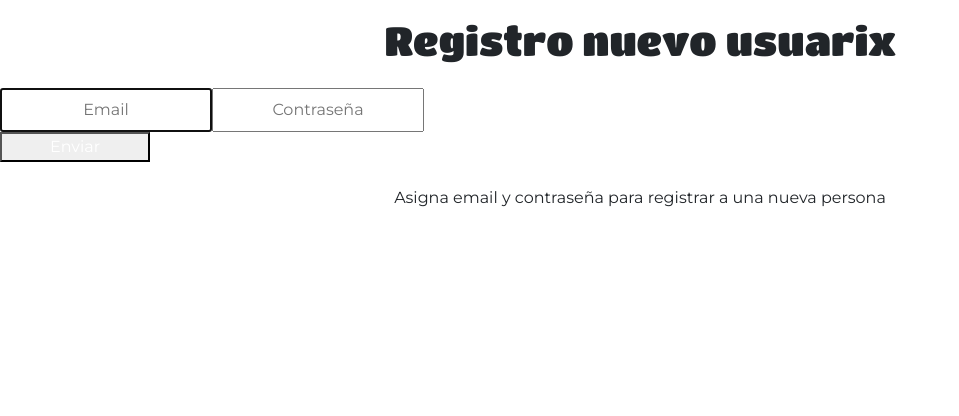
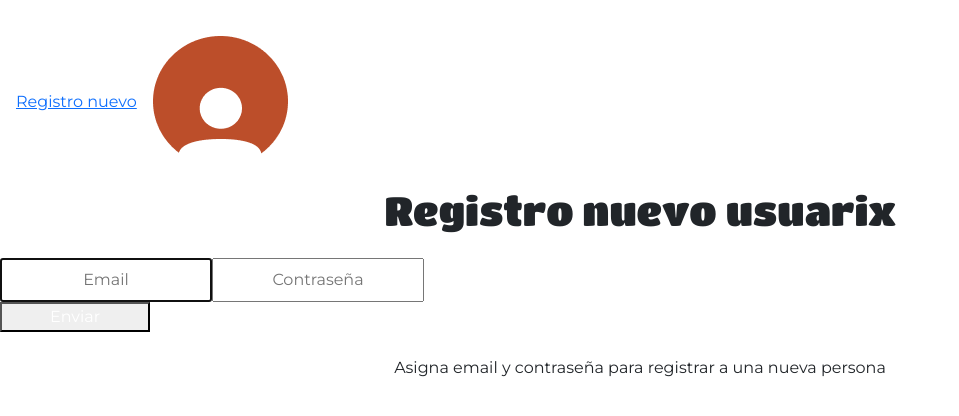
Before and after one commit to aleswebgit/Deploy-Habit-Front-End, a React (Create React App) app: page /admin-register in a window 1280 px wide. Shown: the top 416 px of the page, without its empty margins (0-959 px from the left). Built offline with nearby package versions, Linux system fonts and the light colour scheme.

Commit message:
created component Arrow.jsx in icons && import navbar into adminRegister view

```diff
--- a/src/Views/AdminRegister.jsx
+++ b/src/Views/AdminRegister.jsx
@@ -1,5 +1,6 @@
 import React, { useState, useRef, useEffect } from 'react'
 import axios from '../api/axios'
+import Navbar from '../Components/Navbar'
 
 
 function AdminRegister(){
@@ -43,6 +44,9 @@ function AdminRegister(){
   }
 
   return(
+    <>
+      <Navbar/>
+
       <section className = 'mt-20'>
 
         <p ref={errRef} className={errorMsg ? 'errmsg' : 'offscreen'} aria-live='assertive'>{errorMsg}</p>
@@ -69,6 +73,7 @@ function AdminRegister(){
         <p className='flex items-center justify-center py-4 px-12 text-center text-[#BC4E2A]'> Asigna email y contraseña para registrar a una nueva persona </p>
 
       </section>
+    </>
   )
 }
 
```
Also changed, not shown: src/media/icons/Arrow.jsx (added, +10 -0 lines). Lines whose indentation alone changed are shown as unchanged.
